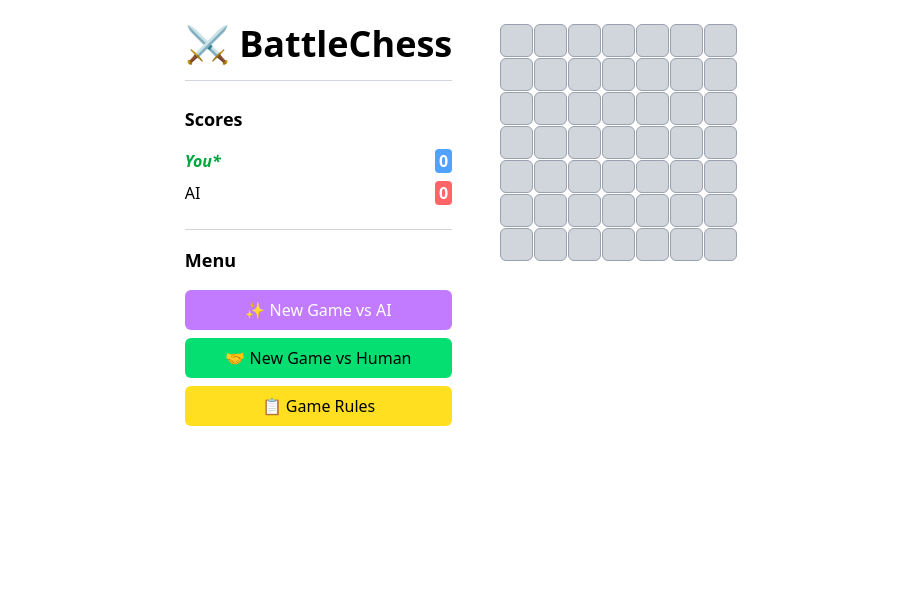
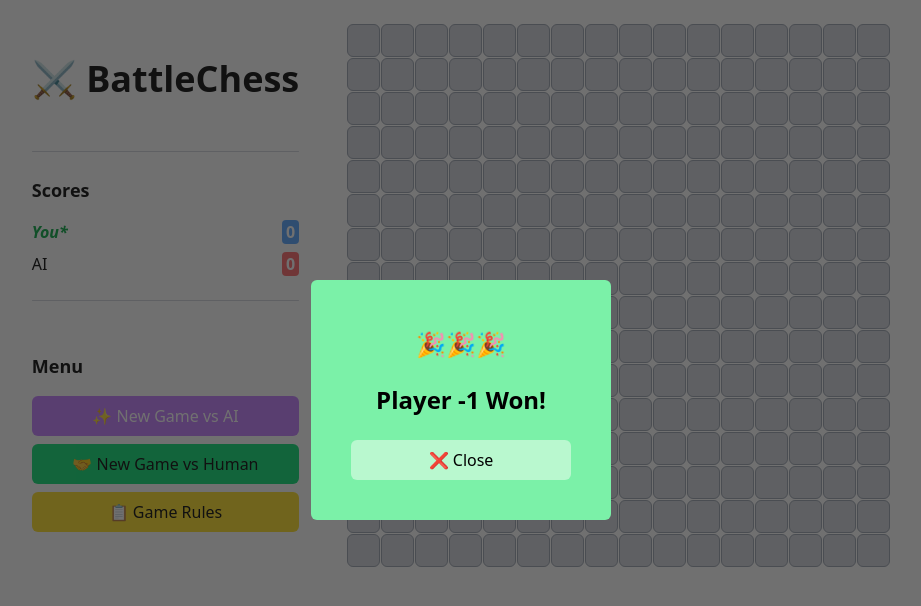
Before and after one commit to mafgit/battle-chess-ai, a React (Vite) app: page / in a window 1280 px wide. Shown: the top 606 px of the page, without its empty margins (179-1100 px from the left). Built offline with nearby package versions, Linux system fonts and the light colour scheme.

Commit message:
added modals

```diff
--- a/src/App.jsx
+++ b/src/App.jsx
@@ -4,7 +4,7 @@ import Chess from "./Chess";
 import { Unit } from "./Units";
 
 let size = window.innerWidth > 580 ? 16 : window.innerWidth > 400 ? 12 : 10;
-const chess = new Chess(7);
+const chess = new Chess(size);
 function App() {
   const [moves, setMoves] = useState([]);
   const [attacks, setAttacks] = useState([]);
@@ -13,6 +13,9 @@ function App() {
   const [selected, setSelected] = useState(false);
   const [selectedX, setSelectedX] = useState(0);
   const [selectedY, setSelectedY] = useState(0);
+  const [infoModal, setInfoModal] = useState(false);
+  const [winnerModal, setWinnerModal] = useState(true);
+  const [winner, setWinner] = useState(-1);
 
   useEffect(() => {
     // chess.start(true);
@@ -21,6 +24,56 @@ function App() {
 
   return (
     <div className="App container flex justify-center py-6 gap-12">
+      {infoModal ? (
+        <div className="p-2 fixed z-50 bg-[#1c1c1ca0] left-0 top-0 w-full h-full flex flex-col justify-center items-center">
+          <div className="max-w-full relative bg-amber-200 pt-12 px-10 pb-10 rounded-md w-max">
+            <button
+              onClick={() => setInfoModal(false)}
+              className="bg-red-300 text-white rounded-md w-8 h-8 text-md absolute top-2 right-2"
+            >
+              ❌
+            </button>
+            <h1 className="text-2xl font-bold text-center">📋 Instructions</h1>
+            <br />
+            <p className="text-lg">
+              🔸 The goal is to control all checkpoints OR kill all enemy units
+            </p>
+            <p className="text-lg">
+              🔸 Units have different health, movement, damage and range
+            </p>
+            <p className="text-lg">
+              🔸 Knights and Siege Weapons can move two steps in a move
+            </p>
+            <p className="text-lg">
+              🔸 Mountains act as obstacles but some units can cross it
+            </p>
+          </div>
+        </div>
+      ) : (
+        ""
+      )}
+
+      {winnerModal ? (
+        <div className="p-2 fixed z-50 bg-[#1c1c1ca0] left-0 top-0 w-full h-full flex flex-col justify-center items-center">
+          <div className="max-w-full relative bg-green-300 min-w-[300px] pt-12 px-10 pb-10 rounded-md w-max">
+            <h1 className="text-2xl font-bold text-center">🎉🎉🎉</h1>
+            <br />
+            <h1 className="text-2xl font-bold text-center">
+              {winner === 0 ? "AI" : "Player " + winner} Won!{" "}
+            </h1>
+            <br />
+            <button
+              onClick={() => setWinnerModal(false)}
+              className="bg-green-200 rounded-md w-full text-black p-2 text-md"
+            >
+              ❌ Close
+            </button>
+          </div>
+        </div>
+      ) : (
+        ""
+      )}
+
       <div className="flex flex-col justify-evenly left-div">
         <h1 className="text-4xl font-bold">⚔️ BattleChess</h1>
 
@@ -65,6 +118,8 @@ function App() {
             onClick={() => {
               chess.start(true);
               setBoard(chess.board);
+              setWinnerModal(false)
+              setWinner(-1)
               setMoves([]);
               setAttacks([]);
             }}
@@ -76,13 +131,18 @@ function App() {
             onClick={() => {
               chess.start(false);
               setBoard(chess.board);
+              setWinnerModal(false)
+              setWinner(-1)
               setMoves([]);
               setAttacks([]);
             }}
           >
             🤝 New Game vs Human
           </button>
-          <button className="px-4 py-2 bg-yellow-300 rounded-md">
+          <button
+            className="px-4 py-2 bg-yellow-300 rounded-md"
+            onClick={() => setInfoModal(!infoModal)}
+          >
             📋 Game Rules
           </button>
         </div>
@@ -105,7 +165,13 @@ function App() {
                           chess.move_unit(selectedX, selectedY, i, j);
                           setMoves([]);
                           setAttacks([]);
-                          if (chess.vs_ai) chess.move_ai_turn();
+                          if (chess.vs_ai) {
+                            let w = chess.move_ai_turn();
+                            if (w !== -1) {
+                              setWinner(w);
+                              setWinnerModal(true);
+                            }
+                          }
                           return;
                         } else if (
                           attacks.some(
@@ -116,6 +182,7 @@ function App() {
                           chess.attack_unit(selectedX, selectedY, i, j);
                           setMoves([]);
                           setAttacks([]);
+
                           return;
                         } else {
                           // if clicked elsewhere, hide moves
@@ -127,8 +194,8 @@ function App() {
 
                       if (unit instanceof Unit) {
                         setSelected(true);
-                        setSelectedX(i)
-                        setSelectedY(j)
+                        setSelectedX(i);
+                        setSelectedY(j);
                         let { moves, attacks } = chess.give_actions(i, j);
                         setMoves(moves);
                         setAttacks(attacks);
@@ -165,7 +232,7 @@ function App() {
                           alt={unit.name}
                         />
 
-                        <div className="rounded-b-full w-full h-[4px] bg-red-400 z-50 absolute bottom-[-1px] left-0">
+                        <div className="rounded-b-full w-full h-[4px] bg-red-400 z-30 absolute bottom-[-1px] left-0">
                           <div
                             className={`h-full bg-green-400 w-[${unit.hp}%] rounded-b-full`}
                           ></div>
--- a/src/Chess.js
+++ b/src/Chess.js
@@ -238,12 +238,11 @@ export default class Chess {
 
     let winner = this.game_over(this.board);
     if (winner !== -1) {
-      alert(`${winner === 0 ? "AI" : "Player " + winner} won!`);
-      return;
+      return winner
     }
-
     // todo: update color of checkpoint when captured?
     this.change_turn();
+    return -1
   }
 
   attack_unit(selected_x, selected_y, i, j) {
@@ -260,11 +259,11 @@ export default class Chess {
 
     let winner = this.game_over(this.board);
     if (winner !== -1) {
-      alert(`${winner === 0 ? "AI" : "Player " + winner} won!`);
-      return;
+      return winner
     }
 
     this.change_turn();
+    return -1
   }
 
   increase_score(points) {
@@ -394,7 +393,7 @@ export default class Chess {
             if (unit.team === this.turn) {
               let dist = Math.abs(x - p) + Math.abs(y - q);
               // todo: better dist function (to capture accurate moves like diagonals)
-              let dist_score = 100 / (dist + 1);
+              let dist_score = unit_score / (5 * (dist + 1));
               checkpoint_proximity_score += parseInt(
                 dist_score + 0.5 * unit_score
               );
@@ -412,17 +411,17 @@ export default class Chess {
       checkpoint_ownership_score +
       checkpoint_proximity_score;
 
-    // if (this.turn === 0)
-    //   console.log(
-    //     "hp_score:",
-    //     hp_score,
-    //     "cost_score:",
-    //     cost_score,
-    //     "checkpoint_ownership_score:",
-    //     checkpoint_ownership_score,
-    //     "checkpoint_proximity_score:",
-    //     checkpoint_proximity_score
-    //   );
+    if (this.turn === 0)
+      console.log(
+        "hp_score:",
+        hp_score,
+        "cost_score:",
+        cost_score,
+        "checkpoint_ownership_score:",
+        checkpoint_ownership_score,
+        "checkpoint_proximity_score:",
+        checkpoint_proximity_score
+      );
 
     return score;
   }
```
